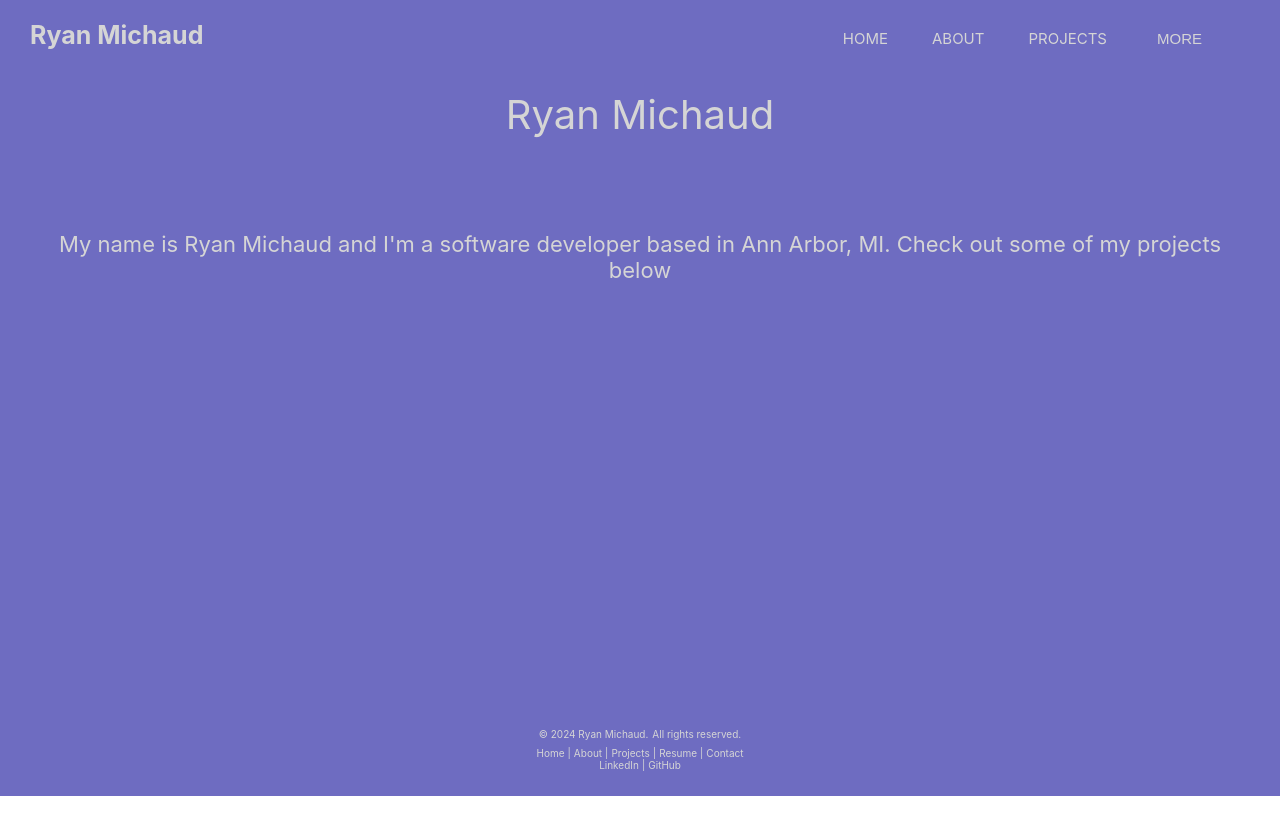
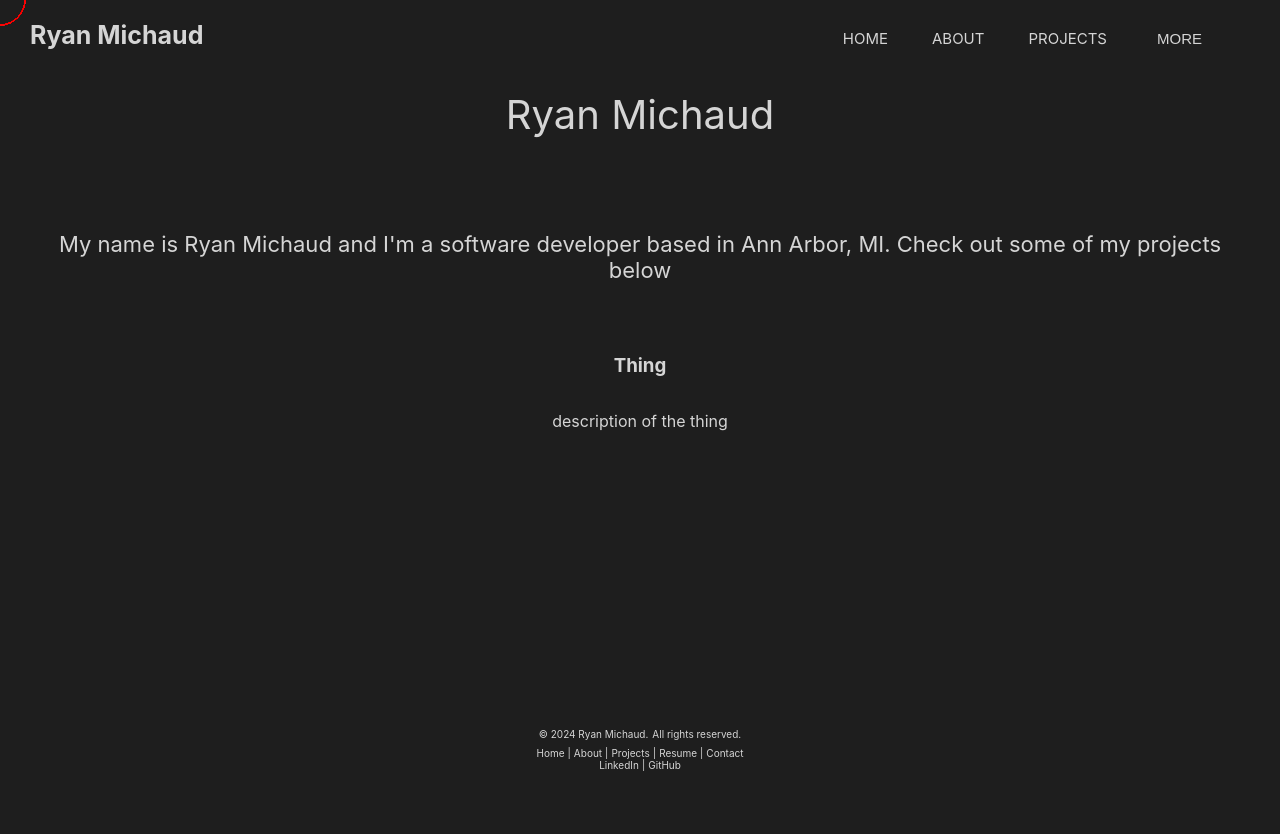
Before and after one commit to ryanwmichaud/Personal-Website, a React (Vite) app: page / in a window 1280 px wide. Shown: the top 834 px of the page. Before the commit the page ends 800 px from the top, so only its background shows below. Built offline with nearby package versions, Linux system fonts and the light colour scheme.

Commit message:
canvas background

```diff
--- a/src/App.tsx
+++ b/src/App.tsx
@@ -52,8 +52,8 @@ export const GlobalProvider = ({ children }) => {
     } else {
         clearInterval(colorIntervalRef.current);
 
-      document.documentElement.style.setProperty('--primary-color', '#6e6cc1');
-      document.documentElement.style.setProperty('--secondary-color', '#6e6cc1');
+      document.documentElement.style.setProperty('--primary-color', 'transparent');
+      document.documentElement.style.setProperty('--secondary-color', '#transparent');
       document.documentElement.style.setProperty('--link-hover', '#cbba37');
       document.documentElement.style.setProperty('--mobile-menu-color', '#292929');
       document.documentElement.style.setProperty('--text-color', 'rgb(213, 213, 213)');
--- a/src/Global.css
+++ b/src/Global.css
@@ -1,7 +1,8 @@
 
+/*#6e6cc1;*/
 :root{
-  --secondary-color: #6e6cc1;
-  --primary-color: #6e6cc1;
+  --secondary-color: transparent;
+  --primary-color: transparent;
   --link-hover: #cbba37;
   --mobile-menu-color: #292929;
 
--- /dev/null
+++ b/src/components/HomeBackground.tsx
@@ -0,0 +1,43 @@
+import {useEffect, useRef} from "react"
+import p5 from "p5"
+
+const HomeBackground= ()=>{
+
+    //use a ref so that it doesnt get rerendered by react
+    // null right now but will be attached to the div later
+    const canvasRef = useRef<HTMLDivElement>(null)
+
+    //use effect with empty dependency array so it only runs once when this component mounts
+    useEffect(()=>{
+
+        const sketch = (p: p5) => {
+            p.setup =()=>{
+                const canvas = p.createCanvas(p.windowWidth, document.documentElement.scrollHeight)
+                canvas.style("position", "absolute")
+                canvas.style("top","0")
+                canvas.style("left", "0")
+                canvas.style("z-index", "-1")
+                p.background(30)
+            }
+            p.draw = ()=>{
+                p.noFill()
+                p.stroke(255,0,0, 50)
+                p.ellipse(p.mouseX,p.mouseY, 50, 50)
+            }
+            p.windowResized=()=>{
+                p.resizeCanvas(p.windowWidth, document.documentElement.scrollHeight)
+
+            }
+        }
+
+        //create p5 instance with our defd sketch logic and node to attach to
+        const myP5 = new p5(sketch, canvasRef.current!)
+        //cleanup p5 instance when the componentunmounts
+        return ()=>{myP5.remove()}
+    }, [])
+
+    return <div ref={canvasRef}></div>
+
+}
+
+export default HomeBackground
--- a/src/pages/Home.tsx
+++ b/src/pages/Home.tsx
@@ -1,6 +1,7 @@
-import React from "react";
-import Navbar from "../components/Navbar";
-import Footer from "../components/Footer";
+import React from "react"
+import Navbar from "../components/Navbar"
+import Footer from "../components/Footer"
+import HomeBackground from "../components/HomeBackground"
 
 
 
@@ -13,16 +14,18 @@ const Home = ()=>{
     return(
         <div className="background">
 
+            <HomeBackground/>
+
             <Navbar></Navbar>
             <div className="page" >
 
                 <p className="page-title">Ryan Michaud</p>
                 <div className="home-greeting">
-
                     <p> My name is Ryan Michaud and I'm a software developer based in Ann Arbor, MI. Check out some of my projects below</p>
-
                 </div>
 
+                    <h3 className="home-subtitle">Thing</h3>
+                    <p className="home-description">description of the thing</p>
 
             </div>
 
```
